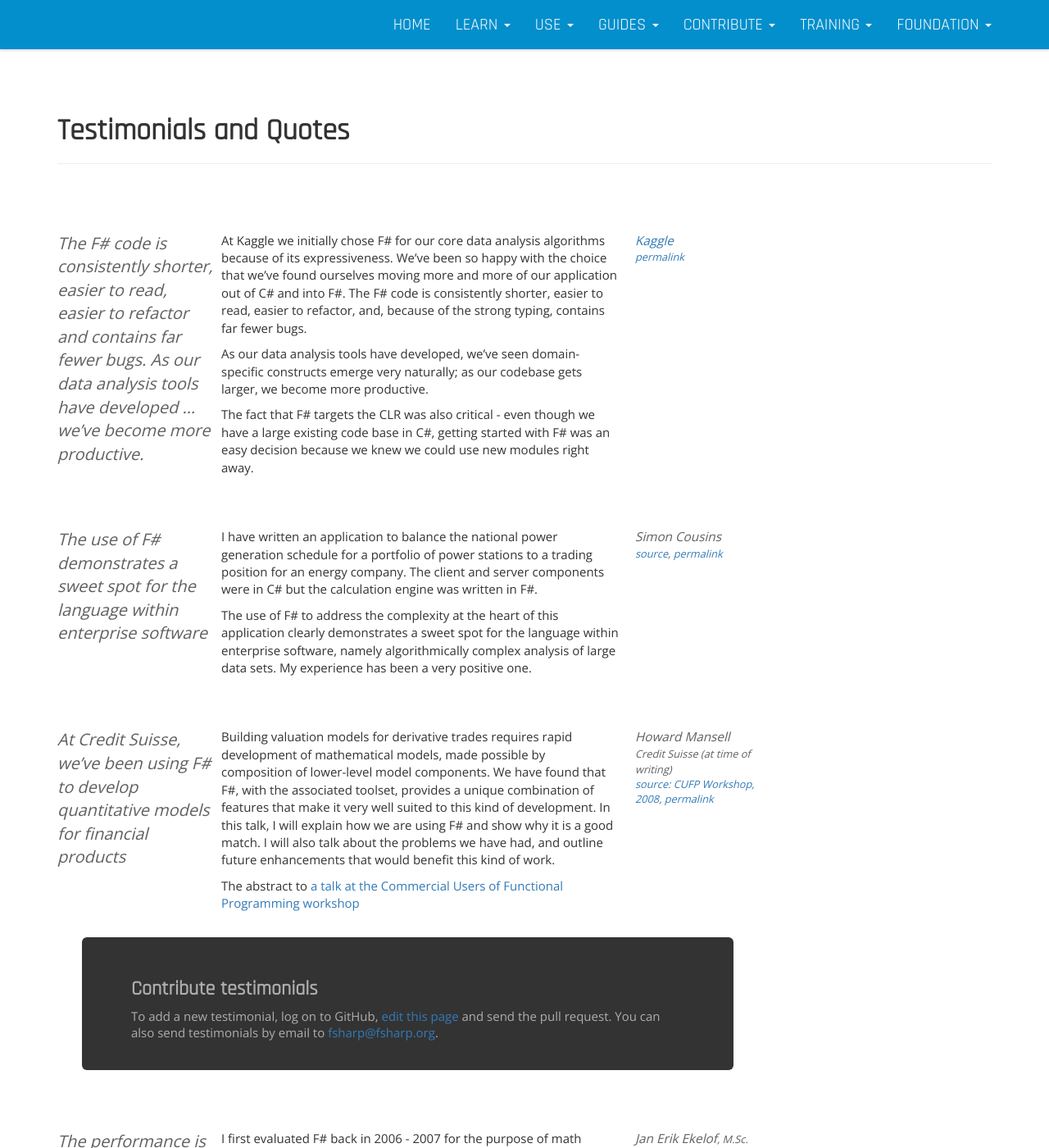
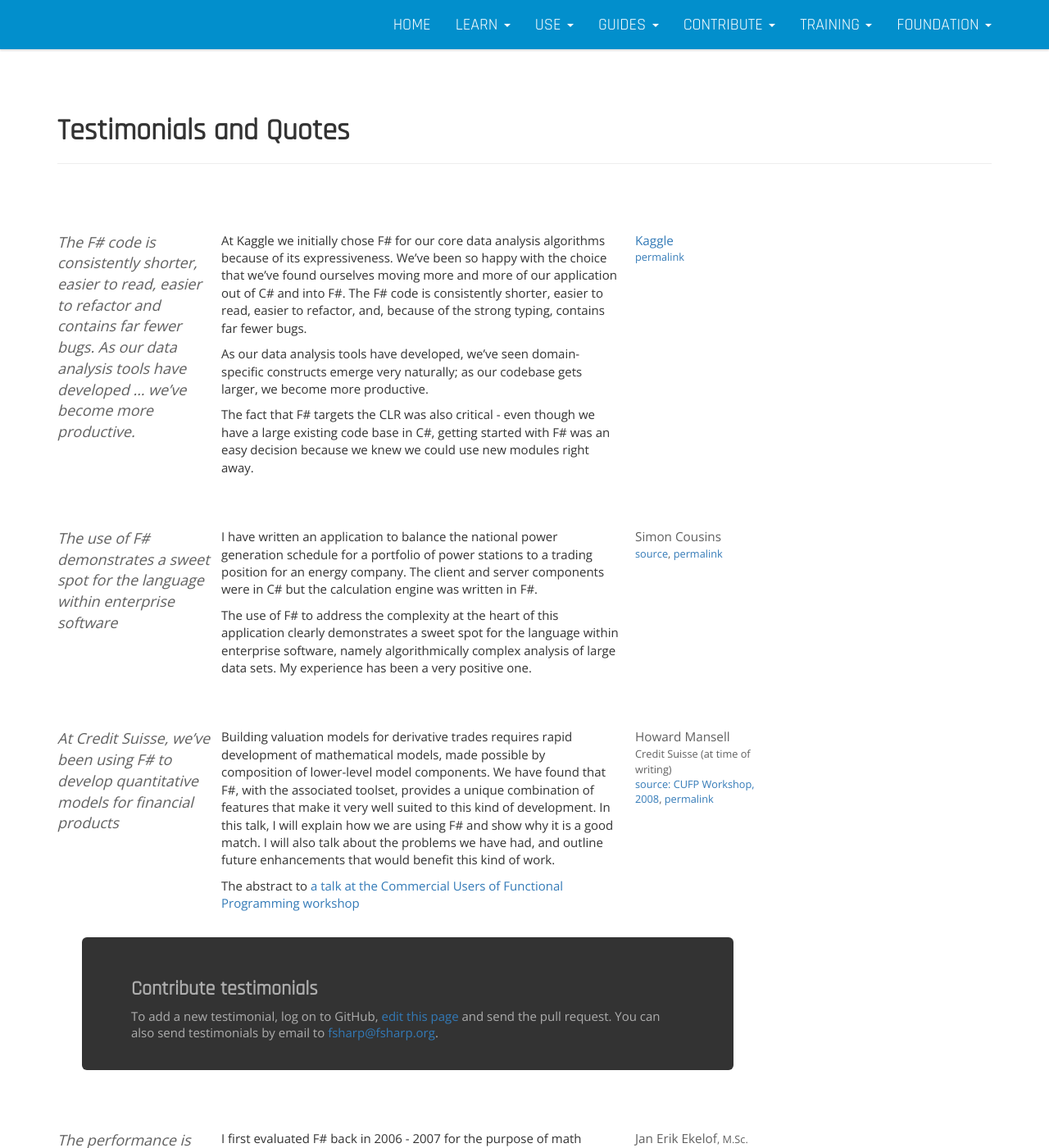
Before and after one commit to fsharp/fsharp.org, a Jekyll site: the page built from testimonials/index.md, in a window 1280 px wide and 1400 px high. Shown: the whole window at 82% size. Built offline with Jekyll 4.4.1, drawn with Linux system fonts in a browser that asks for light colours; nearby versions of some CDN libraries.

Commit message:
adjust font size for testimonials

```diff
--- a/css/main.css
+++ b/css/main.css
@@ -378,6 +378,7 @@ pre {
     padding: 0px;
     margin: 0px 10px 0px 0px;
     font-style: italic;
+    font-size: 18px;
 }
 
 .testimonials hr {
@@ -391,7 +392,6 @@ pre {
     padding: 0px;
     color: #606060;
     font-size: 85%;
-    font-style: italic;
 }
 
 .testimonials ol strong {
```
